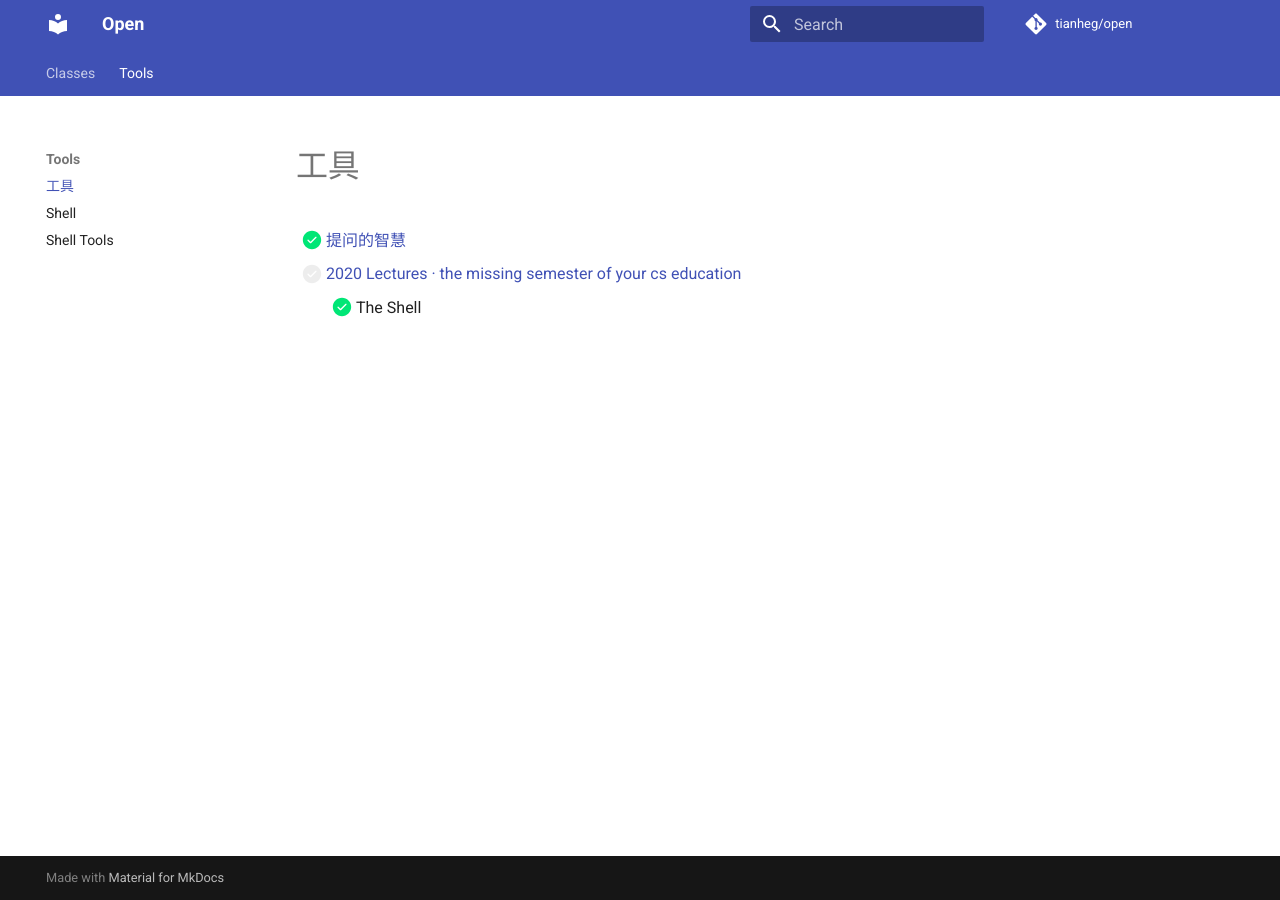
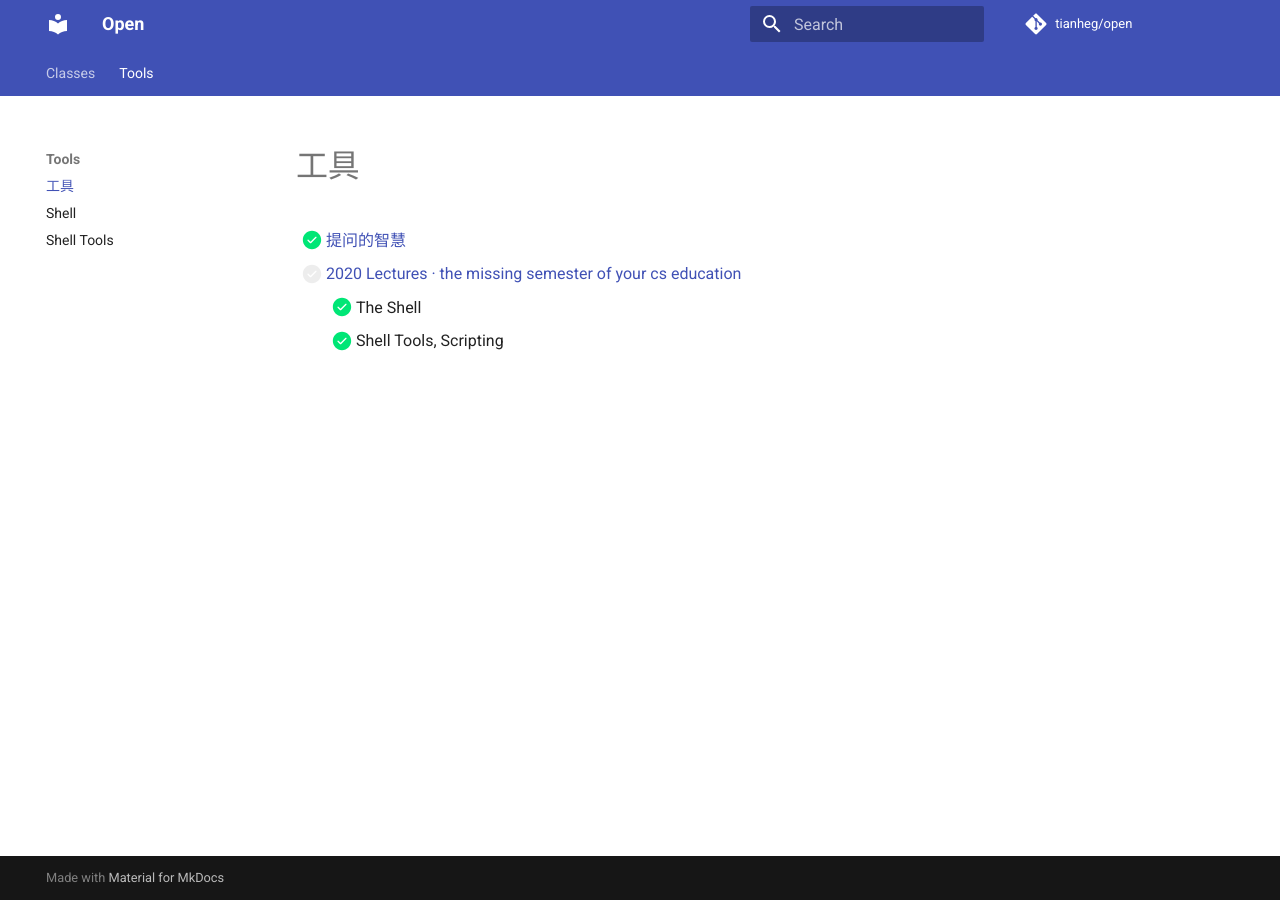
Before and after one commit to tianheg/open, an MkDocs documentation site: the page built from docs/tools.md, in a window 1280 px wide. Built offline with MkDocs 1.6.1 and Material for MkDocs 9.7.7, drawn with Linux system fonts in a browser that asks for light colours; comment, search, counter and statistics services are not loaded.

Commit message:
chore: update docs

```diff
--- a/docs/tools.md
+++ b/docs/tools.md
@@ -3,3 +3,4 @@
 - [x] [提问的智慧](https://n.tianheg.xyz/how-to-ask-questions-the-smart-way/)
 - [ ] [2020 Lectures · the missing semester of your cs education](https://missing.csail.mit.edu/2020/)
     - [x] The Shell
+    - [x] Shell Tools, Scripting
```
